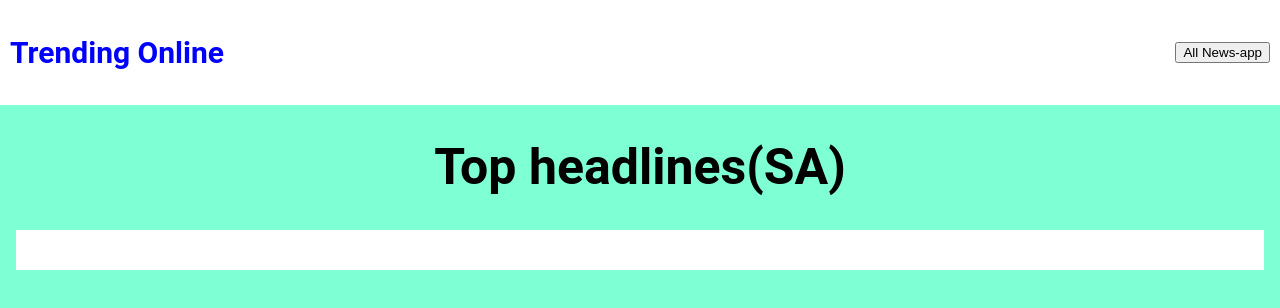
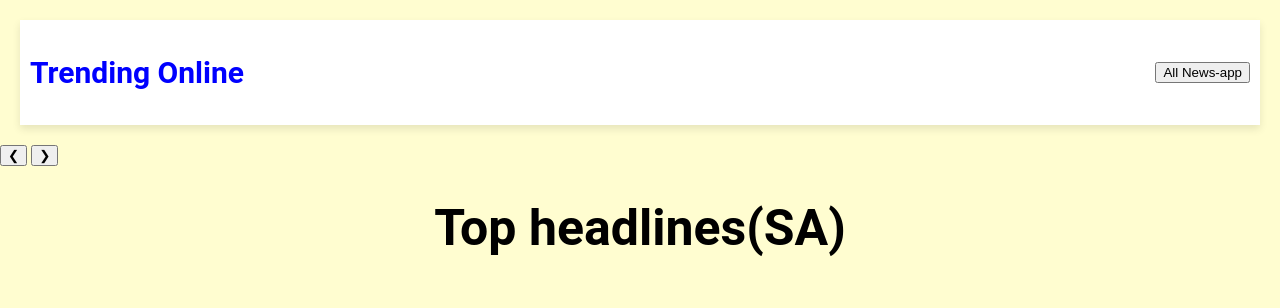
Before and after one commit to Lindo98/PitchPrint-internship, a website built with Vite: page index.html in a window 1280 px wide. Built offline with nearby package versions, Linux system fonts and the light colour scheme; no server answers.

Commit message:
added carousel div in HTML

```diff
--- a/index.html
+++ b/index.html
@@ -11,14 +11,20 @@
     <title>News-app</title>
   </head>
 
-  <nav>
+  <nav class="navbar">
     <h1 class="Logo">Trending Online</h1>
 
     <div class="buttons">
-      <button >All News-app</button>
+      <button>All News-app</button>
     </div>
   </nav>
   <body>
+    <div class="carousel">
+      <div class="carousel-slides"></div>
+      <button class="prev" onclick="prevSlide()">&#10094;</button>
+      <button class="next" onclick="nextSlide()">&#10095;</button>
+    </div>
+
     <div id="app">
       <h1>Top headlines(SA)</h1>
     </div>
--- a/main.js
+++ b/main.js
@@ -6,6 +6,10 @@ fetch(`https://newsapi.org/v2/top-headlines?country=za&apiKey=${apiKey}`).then(
   (response) => {
     response.json().then((data) => {
       const newContainer = document.getElementById("article-container");
+
+
+      // code snippet iterates over an array of articles and creates a new HTML <article>
+      //element for each one, appending it to a container element
 
       data.articles.forEach((article) => {
         const newArticle = document.createElement("article");
--- a/style.css
+++ b/style.css
@@ -1,7 +1,7 @@
 body {
   margin: 0;
   font-family: roboto, sans-serif;
-  background-color: aquamarine;
+  background-color: #fffdd0;
 }
 
 nav {
@@ -9,7 +9,9 @@ nav {
   justify-content: space-between;
   align-items: center;
   background-color: white;
-  padding: 10px;
+  box-shadow: 0 4px 8px rgba(0, 0, 0, 0.1);
+ padding: 10px;
+  margin: 20px;
 }
 
 .Logo {
@@ -33,7 +35,6 @@ h2 {
   font-size: 25px;
 }
 
-
 img {
   width: 100%;
 }
@@ -42,7 +43,6 @@ img {
   display: grid;
   grid-template-columns: repeat(3, 1fr);
   grid-gap: 20px;
-  background-color: white;
   padding: 20px;
   margin: 16px;
 }
```
